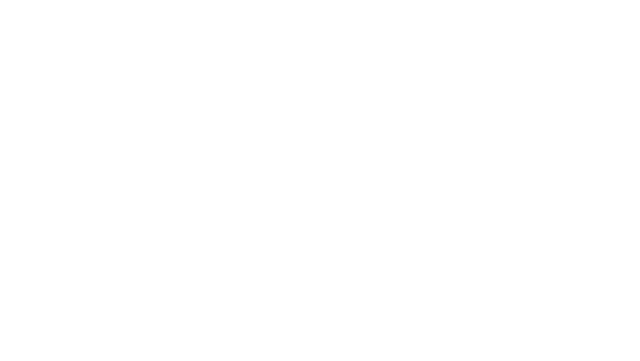
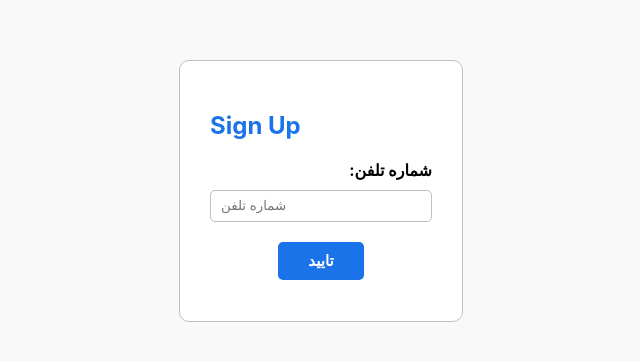
Before and after one commit to dezhbani/form-project, a React (Create React App) app: page /sign-up in a window 1280 px wide. Shown: the part 209-570 px from the top of the page, without its empty margins (319-959 px from the left). Built offline with nearby package versions, Linux system fonts and the light colour scheme.

Commit message:
modify all files

```diff
--- a/src/App.js
+++ b/src/App.js
@@ -9,7 +9,7 @@ import Signup from './components/Signup';
 
 function App() {
 
-  const [state, setState] = useState({});
+  const [state, setState] = useState({id: "", phone:""});
 
   return (
     <div>
--- a/src/components/Signup.js
+++ b/src/components/Signup.js
@@ -1,9 +1,47 @@
-import React from 'react';
+import React, { useState } from 'react';
+import { useNavigate } from 'react-router-dom';
+import axios from 'axios';
 
-const Signup = () => {
+//styles
+import style from'./Signup.module.css';
+
+const Signup = ({state, setState}) => {
+
+    const navigate = useNavigate();
+    const [data, setData] = useState({phone: ""});
+
+    // console.log(/\D/.test("0245ff"));
+
+    const clicked = async () =>{
+        const res = await axios.post("http://127.0.0.1:8000/otp/request/",{
+            phone: data.phone
+        });
+        setState({id: res.data.request_id, phone: data.phone});
+        console.log(res);
+        console.log(state);
+
+        if(res.status === 200){
+            navigate('/sign-up/verify');
+        };
+
+    }
+
+    const change = event =>{
+        setData({[event.target.name]: event.target.value});
+    }
+
     return (
-        <div>
-
+        <div className={style.maincontainer}>
+            <div className={style.container}>
+                <h2 className={style.header}>Sign Up</h2>
+                <div className={style.formfield}>
+                    <label className={style.label}>شماره تلفن:</label>
+                    <input className={style.phone} type="tel" value={data.phone} onChange={change} name='phone' placeholder='شماره تلفن' />
+                    <div className={style.buttons}>
+                        <button onClick={clicked} type="submit">تایید</button>
+                    </div>
+                </div>
+            </div>
         </div>
     );
 };
--- a/src/components/Signup.module.css
+++ b/src/components/Signup.module.css
@@ -0,0 +1,71 @@
+.maincontainer{
+    display: flex;
+    justify-content: center;
+    background-color: #f9f9f9;
+    min-height: 100vh;
+    align-items: center;
+}
+
+.container{
+    background-color: #fff;
+    border: 1px solid silver;
+    border-radius: 10px;
+    padding: 30px;
+    margin: 100px;
+    height: 200px;
+    width: fit-content;
+}
+
+.phone{
+    outline: none;
+    width: 200px;
+    height: 30px;
+    border-radius: 5px;
+    padding: 0px 10px;
+    border: 1px solid silver;
+    transition: all 0.2s ease-in;
+}
+
+.formfield{
+    display: flex;
+    flex-direction: column;
+}
+
+.buttons{
+    display: flex;
+    justify-content: center;
+    align-items: center;
+}
+
+.buttons button {
+    background-color: #1a73e8;
+    margin-top: 20px;
+    padding: 10px 30px;
+    color: #fff;
+    border-radius: 5px;
+    font-size: 15px;
+    border: none;
+    /* font-size: 0.875rem; */
+    font-weight: 750;
+    transition: all 0.1s ease-in;
+    /* transition-duration: 1s; */
+    cursor: pointer;
+  }
+
+    .label{
+        font-weight: bold;
+        margin-bottom: 10px;
+        direction: rtl;
+    }
+
+  .buttons button:hover {
+    background-color: #3f8cf1;
+  }
+
+  /* .buttons button:focus{ */
+      /* margin: 300px ; */
+  /* } */
+
+  .header{
+      color: #1a73e8;
+  }
--- a/src/components/Verify.js
+++ b/src/components/Verify.js
@@ -0,0 +1,44 @@
+import React,{ useState } from 'react';
+import axios from 'axios';
+
+const Verify = ({state}) => {
+
+    const [data, setData] = useState({
+        code1:"",
+        code2:"",
+        code3:"",
+        code4:""
+        });
+
+    const change = event =>{
+        setData({...data, [event.target.name]: event.target.value});
+        console.log({...data, [event.target.name]: event.target.value})
+    }
+
+
+    const send = async () =>{
+        const code = data.code1 + data.code2 + data.code3 + data.code4
+        // console.log(state.length)
+        console.log(typeof state.id);
+        console.log(typeof state.phone);
+        if(code.length === 4){
+            const res = await axios.post("http://127.0.0.1:8000/otp/verify/",{
+                request_id: "6fcfd905-f19d-4146-8758-863e7a5d14b0",
+                phone: "09906345580",
+                password: "2229"
+            });
+            console.log(res);
+        }
+    }
+    return (
+        <div>
+            <input maxLength="1" onChange={change} name='code1' value={data.code1} type="text" />
+            <input maxLength="1" onChange={change} name='code2' value={data.code2} type="text" />
+            <input maxLength="1" onChange={change} name='code3' value={data.code3} type="text" />
+            <input maxLength="1" onChange={change} name='code4' value={data.code4} type="text" />
+            <button type="submit" onClick={send}>send</button>
+        </div>
+    );
+};
+
+export default Verify;
```
Also changed, not shown: 1 other file (tests, documents, lock files or other folders).
